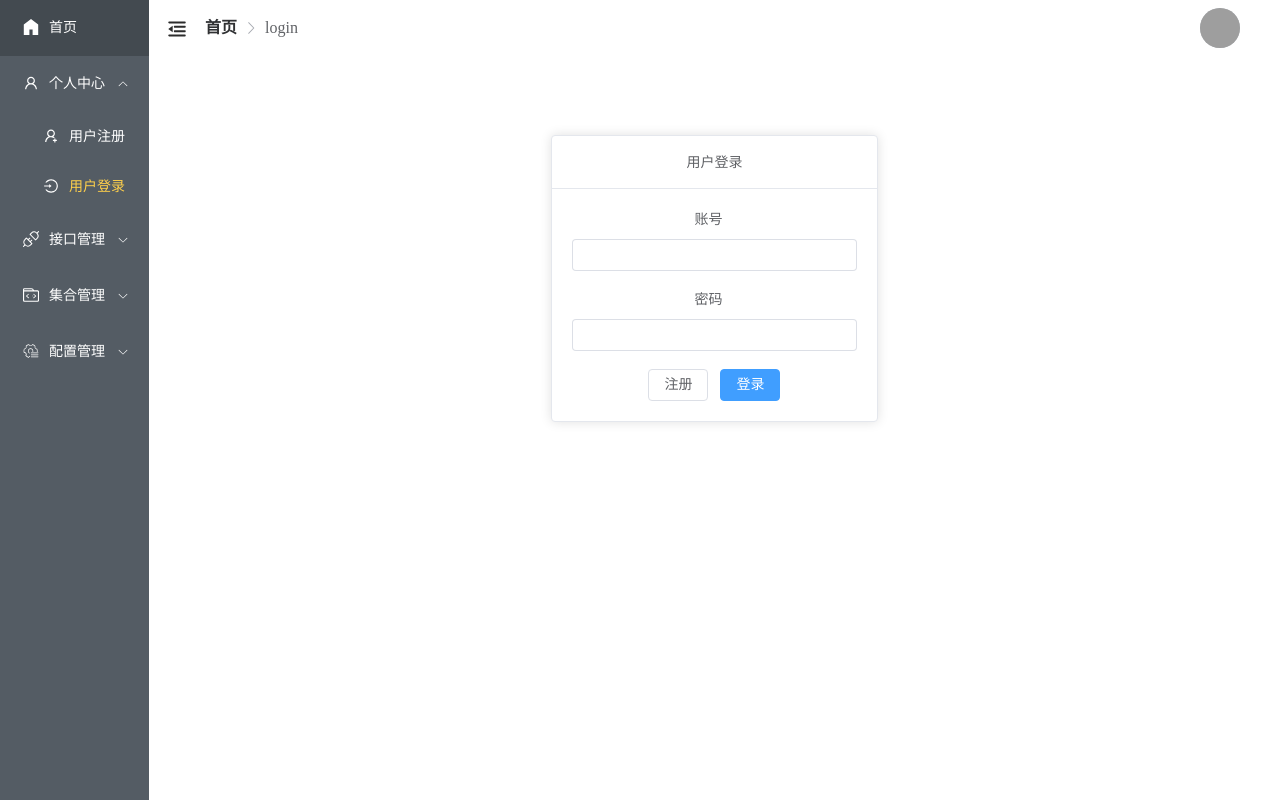
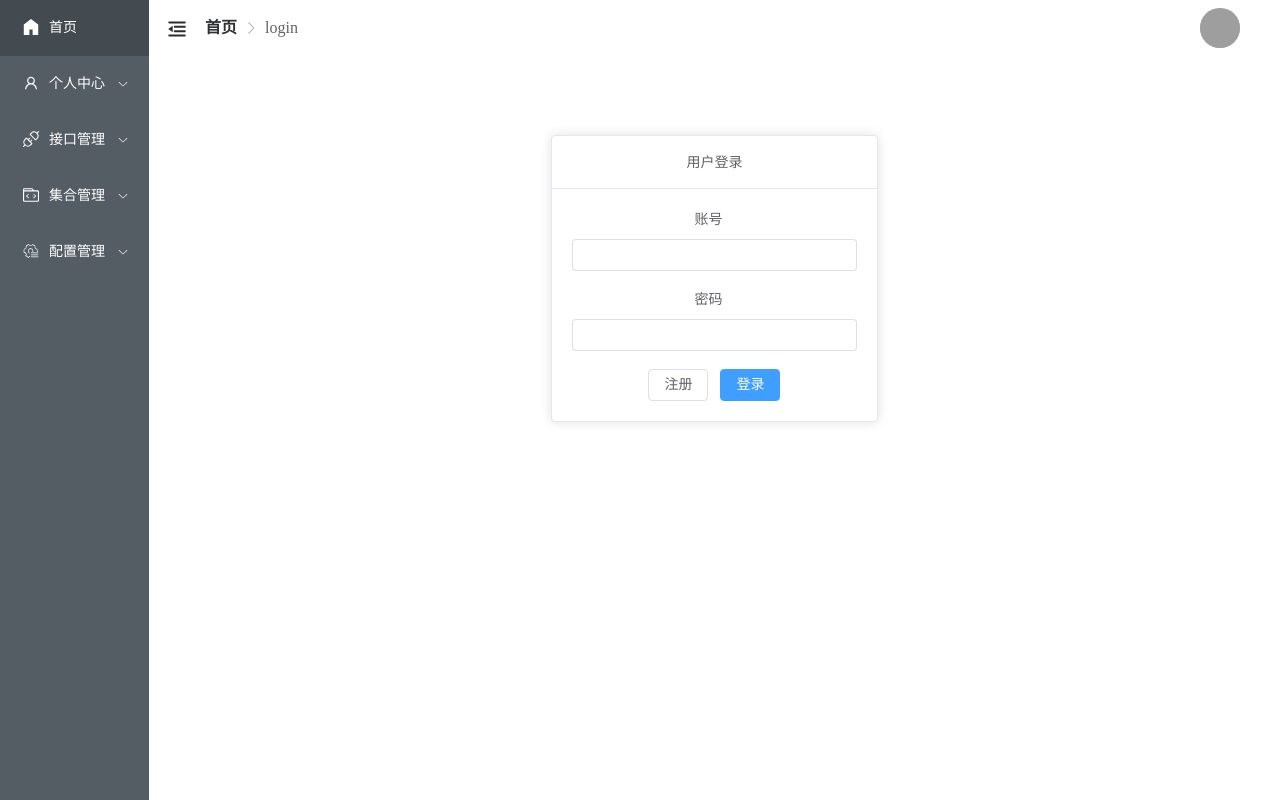
Before and after one commit to xilanhuaer/web, a Vue app in the folder demo/: page /login in a window 1280 px wide. Built offline with nearby package versions, Linux system fonts and the light colour scheme; grey boxes are pictures that could not be loaded.

Commit message:
alter AppAsidevue: register and login index's value

```diff
--- a/demo/src/components/layout/AppAside.vue
+++ b/demo/src/components/layout/AppAside.vue
@@ -20,13 +20,13 @@ import { isCollapse } from './isCollapse'
               </el-icon>
               <span>个人中心</span>
             </template>
-            <el-menu-item index="/register" route="/register">
+            <el-menu-item index="5-1" route="/register">
               <el-icon>
                 <SvgIcon name="register" fill="white" />
               </el-icon>
               <span>用户注册</span>
             </el-menu-item>
-            <el-menu-item index="/login" route="/login">
+            <el-menu-item index="5-2" route="/login">
               <el-icon>
                 <SvgIcon name="login" fill="white" />
               </el-icon>
```
